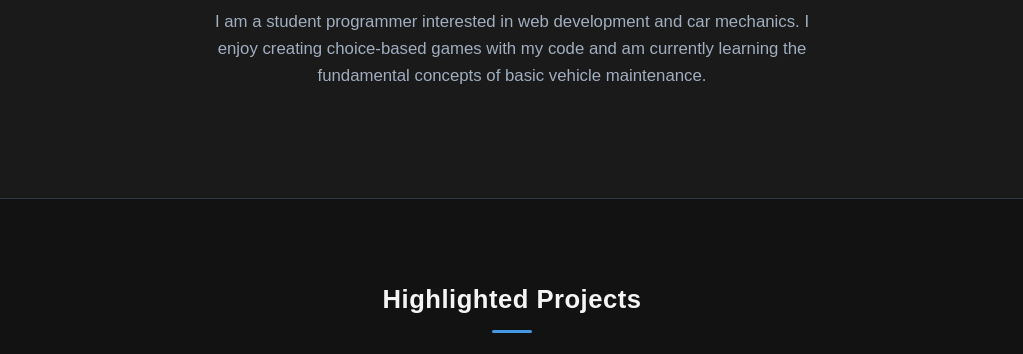
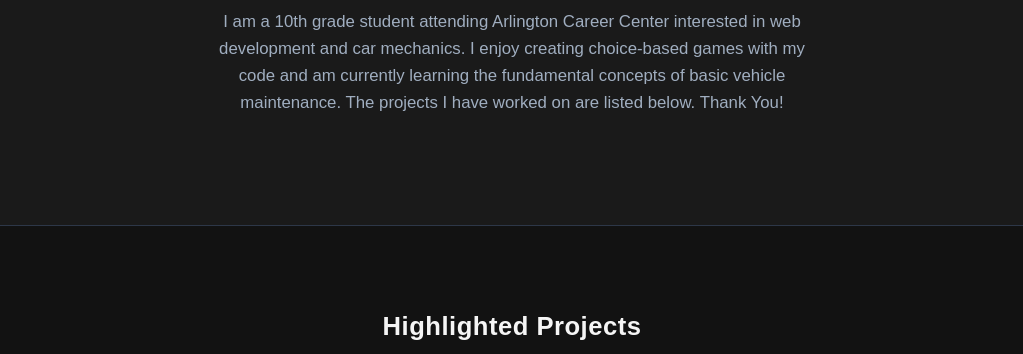
Before and after one commit to YaredSintu/YaredSintu.github.io, a plain HTML site: page index.html in a window 1280 px wide. Shown: the part 409-763 px from the top of the page, without its empty margins (128-1151 px from the left). Drawn offline with Linux system fonts and the light colour scheme.

Commit message:
tweaked the abt me

```diff
--- a/index.html
+++ b/index.html
@@ -277,10 +277,10 @@
             <div class="avatar-container">YS</div>
             <h1>Yared Sintayehu</h1>
             <p>
-              I am a student programmer interested in web development and car
+              I am a 10th grade student attending Arlington Career Center interested in web development and car
               mechanics. I enjoy creating choice-based games with my code and am
               currently learning the fundamental concepts of basic vehicle
-              maintenance.
+              maintenance. The projects I have worked on are listed below. Thank You!
             </p>
           </div>
         </section>
```
